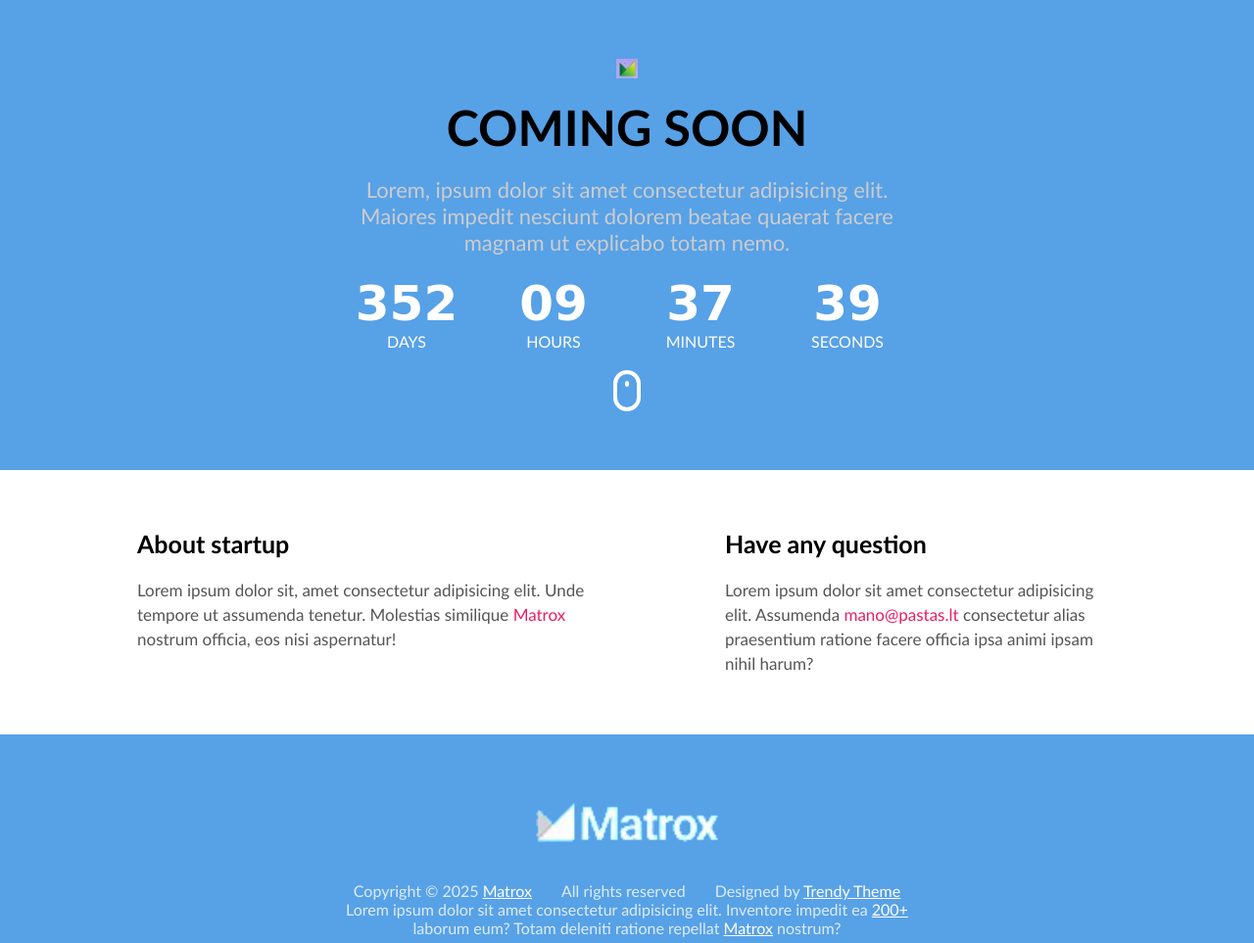
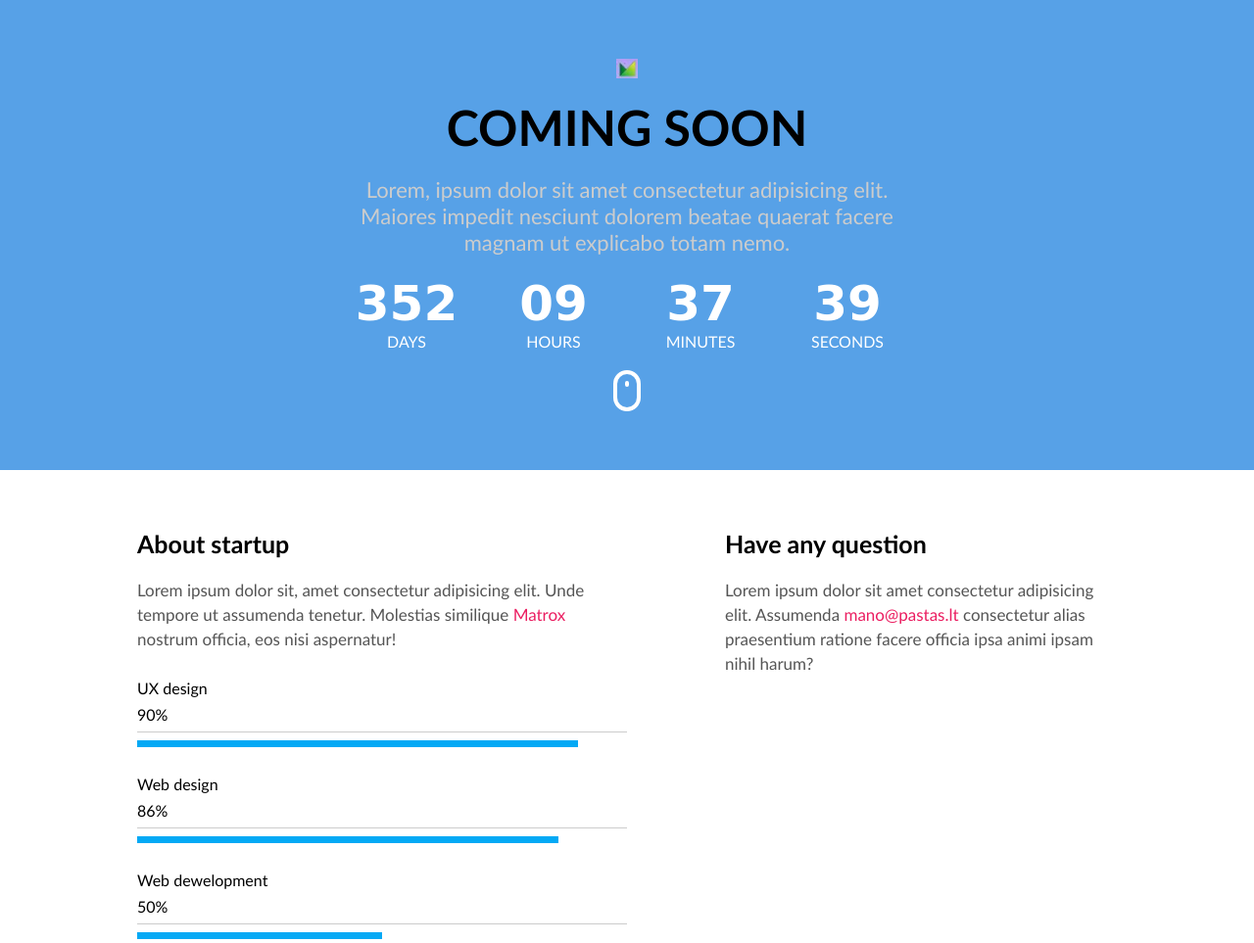
Before and after one commit to Aidas415/soon, a website: page index.html in a window 1280 px wide. Shown: the top 963 px of the page at 98% size. Drawn offline with Linux system fonts and the light colour scheme.

Commit message:
Progress bar

```diff
--- /dev/null
+++ b/css/components/progress-bar.css
@@ -0,0 +1,21 @@
+.progress-bar{
+    display: flex;
+    flex-direction: column;
+    gap: 0.5rem;
+}
+.progress-bar .top{
+    display: flex;
+    justify-content: space-between;
+    align-items: center;
+    font-size: 1.1rem;
+    color: #555;
+}
+.progress-bar .bottom{
+    background-color: #ccc;
+    height: 0.5rem;
+}
+.progress-bar .bar{
+    background-color: #03a9f5;
+    height: 100%;
+    width: 90%;
+}
--- a/index.html
+++ b/index.html
@@ -14,6 +14,7 @@
    <link rel="stylesheet" href="./css/components/layout.css">
    <link rel="stylesheet" href="./css/components/clock.css">
    <link rel="stylesheet" href="./css/components/mouse.css">
+   <link rel="stylesheet" href="./css/components/progress-bar.css">
 </head>
 <body>
     <header class="container bg-blue">
@@ -48,6 +49,27 @@
              <div class="column">
                 <h2 class="section-title">About startup</h2>
                 <p class="section-description">Lorem ipsum dolor sit, amet consectetur adipisicing      elit. Unde tempore ut assumenda tenetur. Molestias   similique <a href="#">Matrox</a>  nostrum officia, eos nisi       aspernatur!</p>
+               <div class="progress-bar">
+                <div class="top"></div>
+                    <div>UX design</div>
+                    <div>90%</div>
+                <div class="bottom"></div>
+                    <div class="bar" style="width: 90%;"></div>
+               </div>
+                <div class="progress-bar">
+                <div class="top"></div>
+                    <div>Web design</div>
+                    <div>86%</div>
+                <div class="bottom"></div>
+                    <div class="bar" style="width: 86%;"></div>
+               </div>
+                <div class="progress-bar">
+                <div class="top"></div>
+                    <div>Web dewelopment</div>
+                    <div>50%</div>
+                <div class="bottom"></div>
+                    <div class="bar" style="width: 50%;"></div>
+               </div>
              </div>
               <div class="column">
                 <h2 class="section-title">Have any question</h2>
```
Also changed, not shown: css/base/base.css (added).
